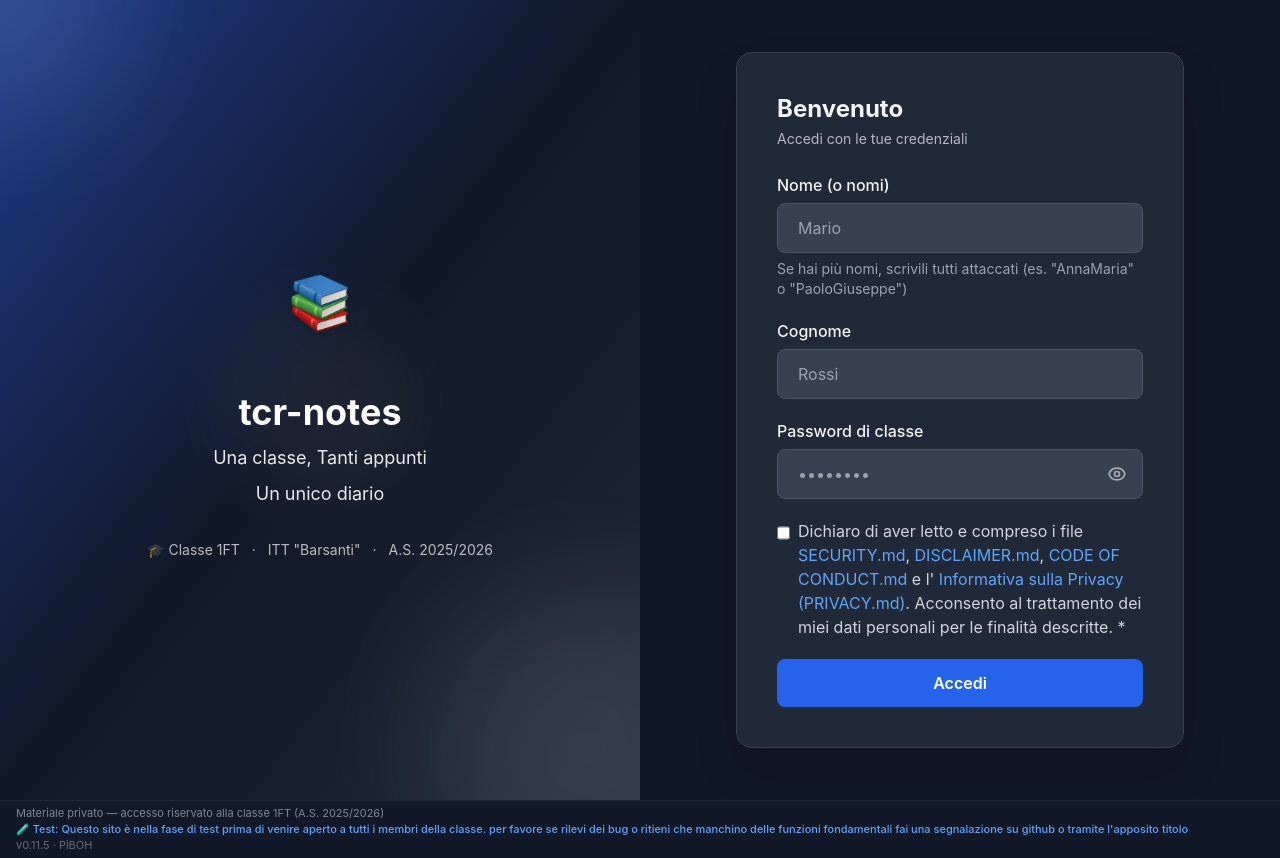
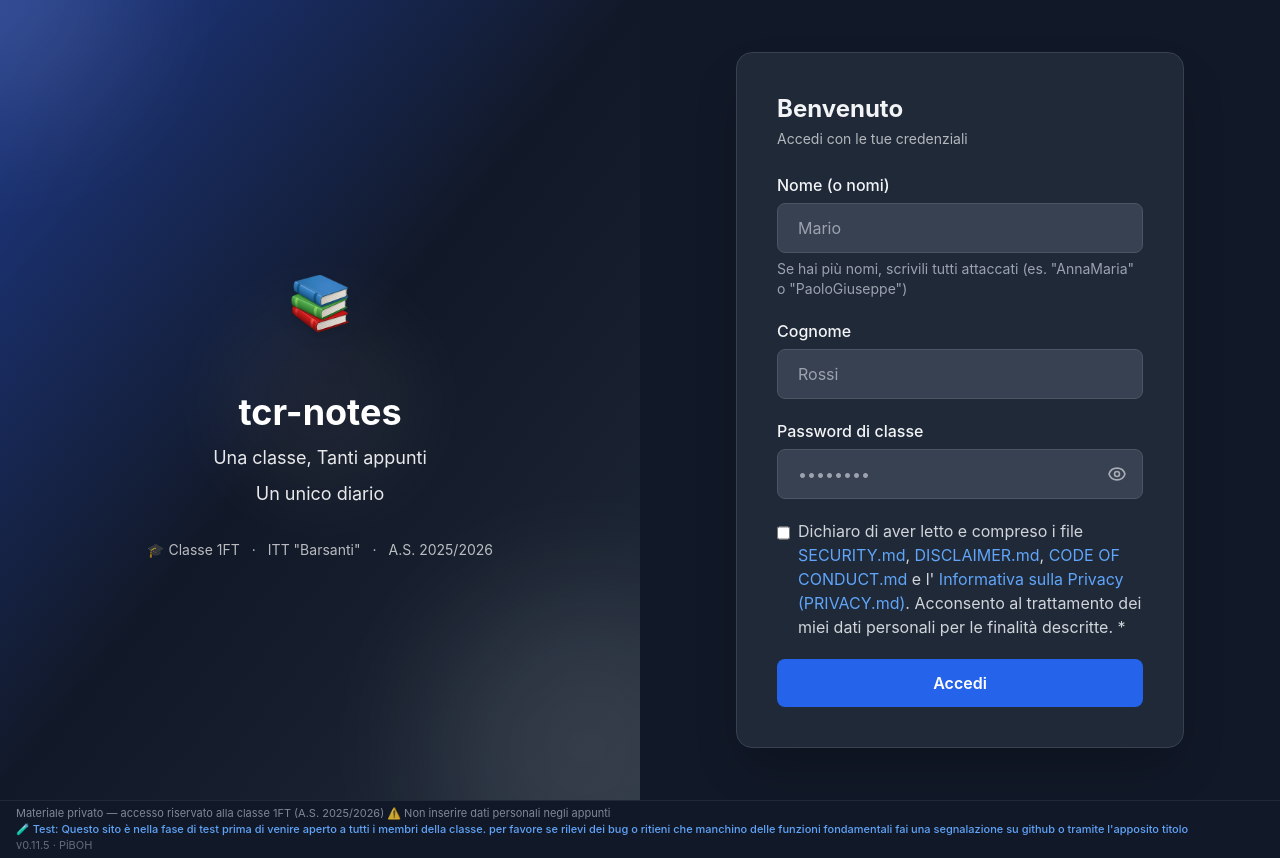
Before and after one commit to PiBOH-EDU/tcr-notes, a React (Vite) app: page / in a window 1280 px wide. Built offline with nearby package versions, Linux system fonts and the light colour scheme; no server answers.

Commit message:
Update Footer.jsx

```diff
--- a/src/components/Footer.jsx
+++ b/src/components/Footer.jsx
@@ -51,7 +51,7 @@ export default function Footer({ theme }) {
     >
       <div className="flex flex-wrap items-center justify-between gap-x-3 gap-y-0.5 max-w-7xl mx-auto">
         <span className="opacity-80 truncate">
-          Materiale privato — accesso riservato alla classe 1FT (A.S. 2025/2026)
+          Materiale privato — accesso riservato alla classe 1FT (A.S. 2025/2026)      ⚠️ Non inserire dati personali negli appunti
         </span>
         {showStatus ? (
           statusBadge()
```
